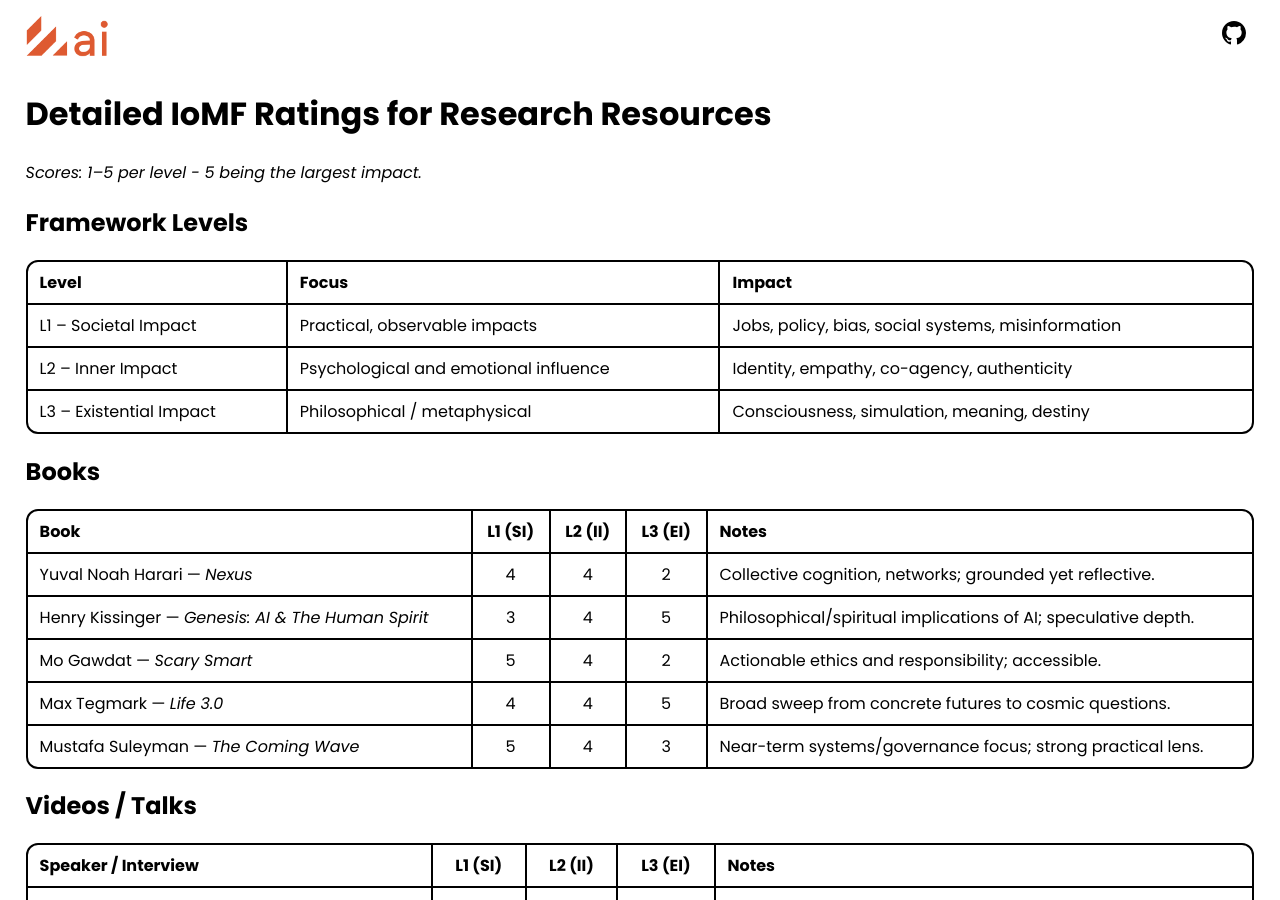
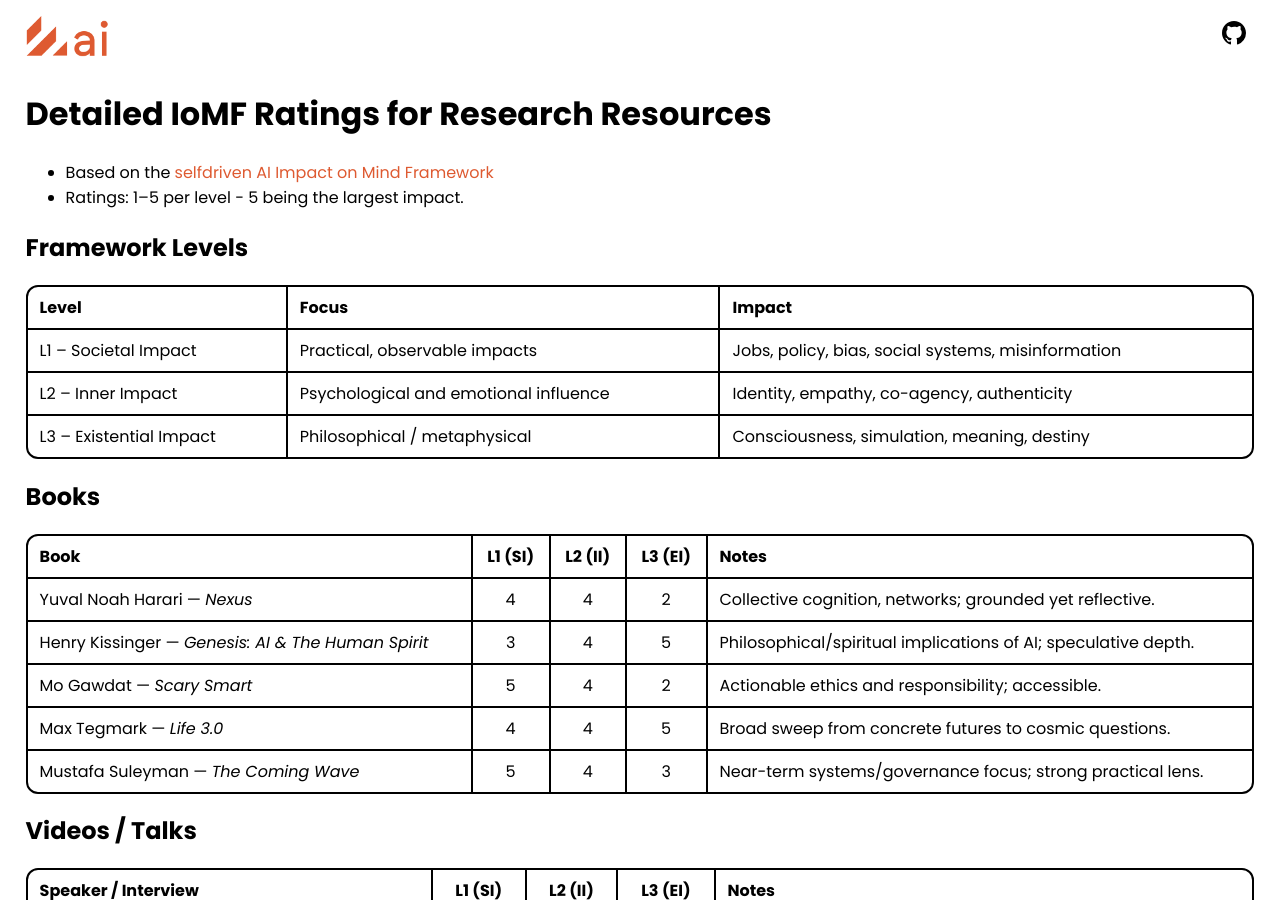
Before and after one commit to selfdriven-foundation/selfdriven-ai, a Jekyll site: the page built from docs/pages/impact-on-mind-framework-research-ratings.md, in a window 1280 px wide and 900 px high. Built offline with Jekyll 4.4.1, drawn with Linux system fonts in a browser that asks for light colours.

Commit message:
Update impact-on-mind-framework-research-ratings.md

```diff
--- a/docs/pages/impact-on-mind-framework-research-ratings.md
+++ b/docs/pages/impact-on-mind-framework-research-ratings.md
@@ -5,7 +5,9 @@
 ---
 
 # Detailed IoMF Ratings for Research Resources
-*Scores: 1–5 per level - 5 being the largest impact.*
+
+- Based on the [selfdriven AI Impact on Mind Framework](/impact-on-mind-framework/)
+- Ratings: 1–5 per level - 5 being the largest impact.
 
 ## Framework Levels
 
```
